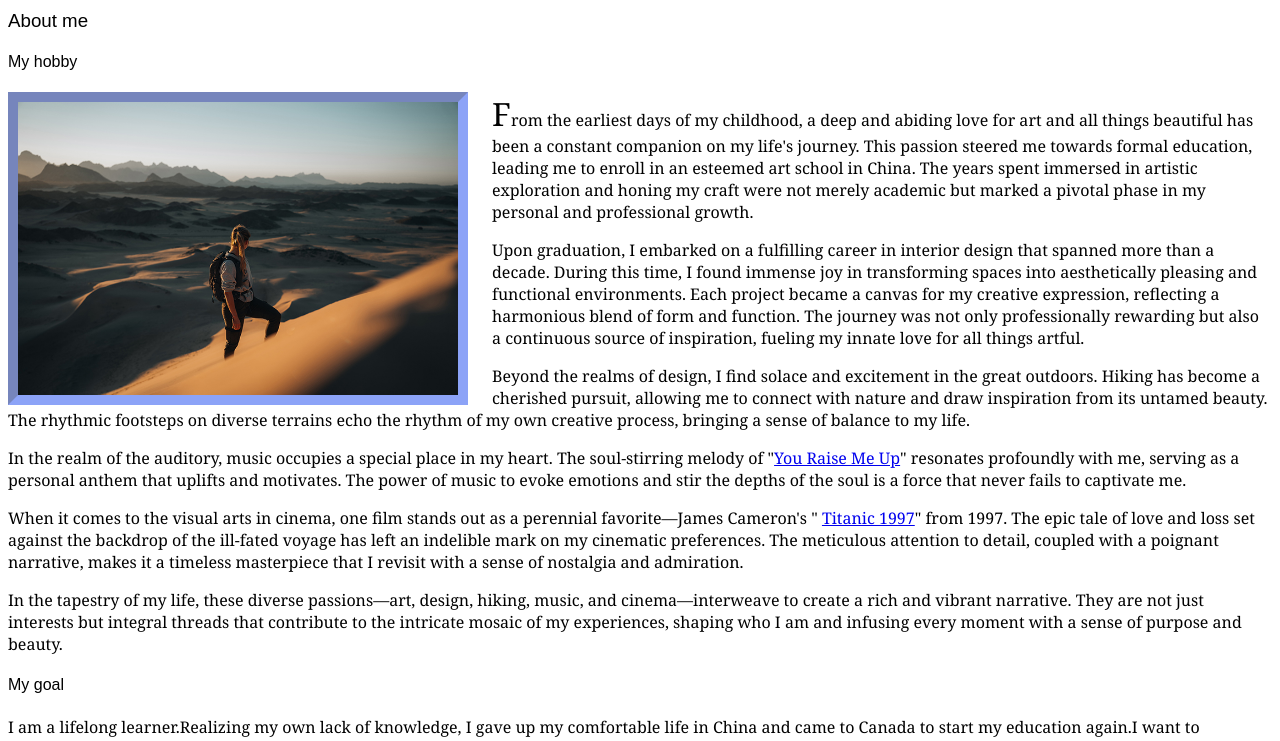
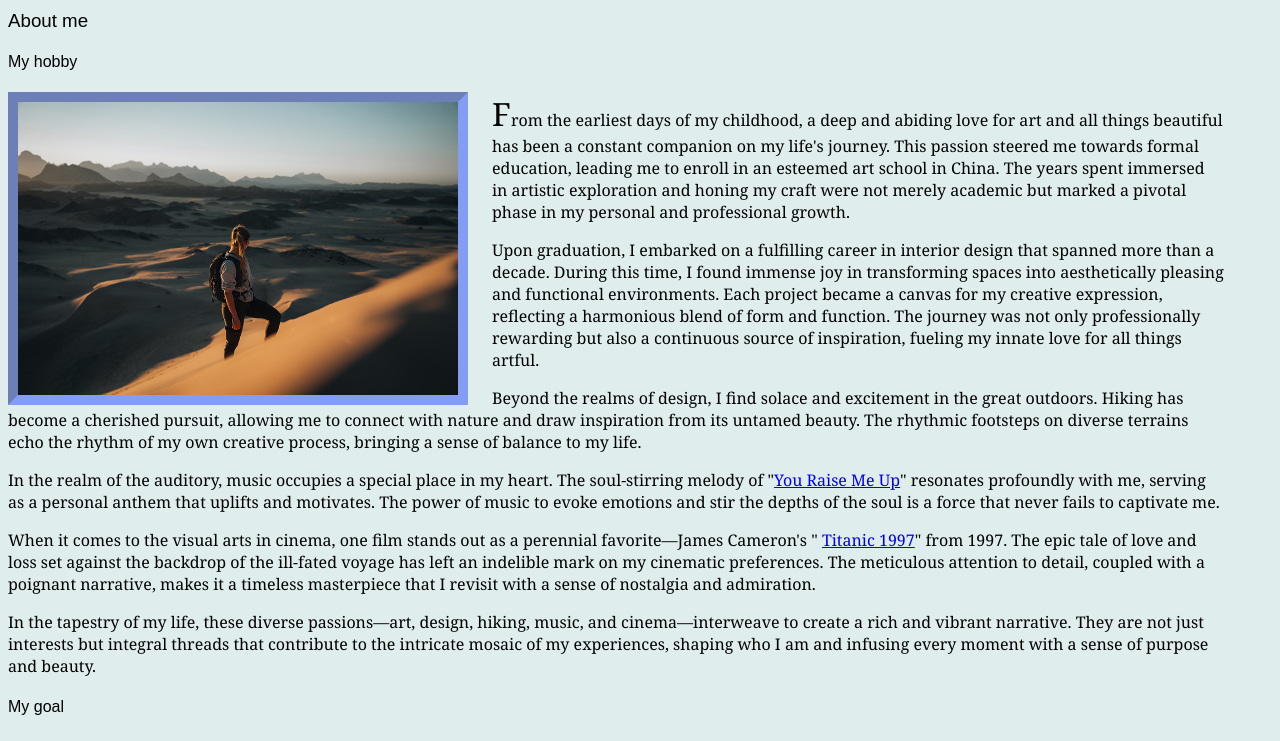
Before and after one commit to Angellee0910/Angel-s-resume, a plain HTML site: page index.html in a window 1280 px wide. Shown: the part 106-847 px from the top of the page. Drawn offline with Linux system fonts and the light colour scheme.

Commit message:
add responsive techniqus for mobile device

```diff
--- a/styles/main.css
+++ b/styles/main.css
@@ -1,9 +1,23 @@
 @import url('https://fonts.googleapis.com/css2?family=Josefin+Sans:wght@400;900&display=swap');
+/*
+global:
+1、font size: 1em
+2、background color: rgb(223, 237, 237)
+*/
 body {
     font-family: Cambria, Cochin, Georgia, Times, 'Times New Roman', serif;
     font-size: 1em;
-    /* background-color: rgb(223, 237, 237); */
+    background-color: rgb(142, 221, 221);
+    width: 100%;
 }
+
+@media (min-width: 1000px) {
+    body {
+      background-color:  rgb(223, 237, 237);
+      width:95%;
+    }
+}
+
 /* header nav ul {
     margin: 5px;
     padding: 5px;
```
